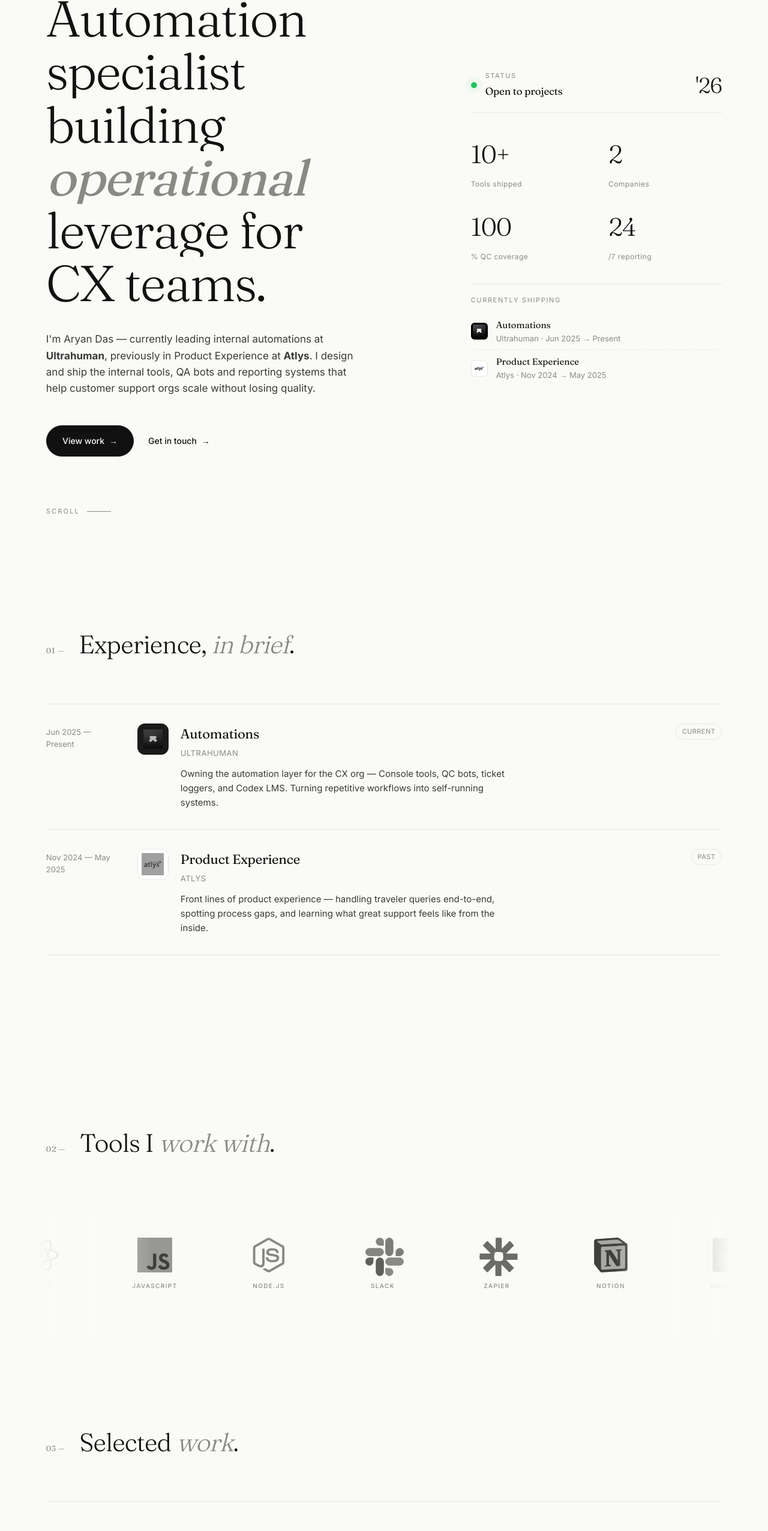
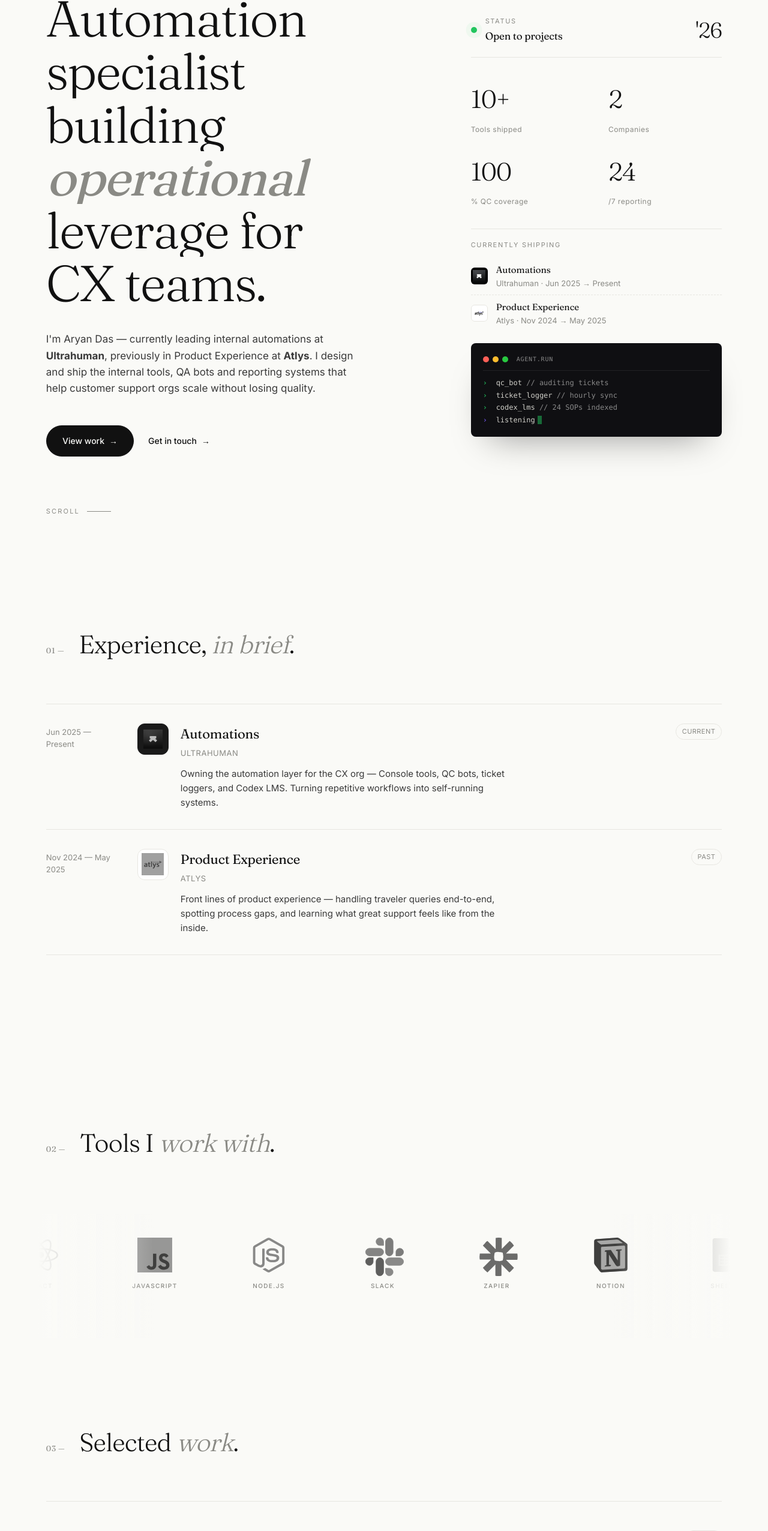
Before and after one commit to Aryandas2002/Aryan-Portfolio, a React (Vite) app: page / in a window 1280 px wide. Shown: the part 220-2772 px from the top of the page at 60% size. Built offline with nearby package versions, Linux system fonts and the light colour scheme.

Commit message:
Center footer copyright, remove Book a call, add agentic touches (terminal card + live status badges)

```diff
--- a/src/App.jsx
+++ b/src/App.jsx
@@ -37,6 +37,7 @@ const PROJECTS = [
     sub: 'CRM platform',
     body: 'Internal ticket-handling CRM purpose-built for the CX team. Centralized data metrics, agent workflows and member context in one calm console.',
     tags: ['CRM', 'Data Metrics', 'CX Ops'],
+    status: 'live',
   },
   {
     n: '02',
@@ -44,6 +45,7 @@ const PROJECTS = [
     sub: 'ticket auditing',
     body: 'Automated quality-control bot auditing tickets at scale — flagging tone, SLA breaches and resolution quality so QA stops sampling and starts improving.',
     tags: ['Automation', 'QA', 'LLM'],
+    status: 'running',
   },
   {
     n: '03',
@@ -51,6 +53,7 @@ const PROJECTS = [
     sub: 'hourly & daily',
     body: 'Per-agent ticket activity reported hourly and daily. Made the entire team operationally functional day-to-day with zero manual chasing of numbers.',
     tags: ['Reporting', 'Cron', 'Slack'],
+    status: 'running',
   },
   {
     n: '04',
@@ -58,6 +61,7 @@ const PROJECTS = [
     sub: 'LMS platform',
     body: 'Co-built Codex, an internal LMS housing every SOP and document in one searchable place. Added quizzes so onboarding feels like leveling up.',
     tags: ['LMS', 'SOPs', 'Gamified'],
+    status: 'live',
   },
   {
     n: '05',
@@ -65,6 +69,7 @@ const PROJECTS = [
     sub: 'visa scanning',
     body: 'Rebuilt the OCR pipeline used to scan and parse traveler visa documents at Atlys. Shipped to production with over 90% accuracy, cutting manual verification time and reducing downstream errors.',
     tags: ['OCR', 'Document AI', 'Atlys'],
+    status: 'shipped',
   },
 ];
 
@@ -264,6 +269,29 @@ export default function App() {
                 </div>
               </div>
             </div>
+
+            <div className="agent-card" aria-hidden="true">
+              <div className="top">
+                <span className="d r"></span><span className="d y"></span><span className="d g"></span>
+                <span className="title">agent.run</span>
+              </div>
+              <div className="row ok">
+                <span className="p">›</span>
+                <span className="v">qc_bot <span className="k">// auditing tickets</span></span>
+              </div>
+              <div className="row ok">
+                <span className="p">›</span>
+                <span className="v">ticket_logger <span className="k">// hourly sync</span></span>
+              </div>
+              <div className="row ok">
+                <span className="p">›</span>
+                <span className="v">codex_lms <span className="k">// 24 SOPs indexed</span></span>
+              </div>
+              <div className="row">
+                <span className="p">›</span>
+                <span className="v">listening<span className="blink"></span></span>
+              </div>
+            </div>
           </div>
         </div>
 
@@ -327,6 +355,9 @@ export default function App() {
                 <p>{p.body}</p>
               </div>
               <div className="tags">
+                <div className="status-row">
+                  <span className={`live-badge${p.status === 'shipped' ? ' archived' : ''}`}>{p.status}</span>
+                </div>
                 {p.tags.map((t) => <span key={t}>{t}</span>)}
               </div>
               <span className="arrow">→</span>
@@ -406,11 +437,6 @@ export default function App() {
             <b>Free 30-minute call.</b><br />
             No pitch, just a real conversation about your CX ops, automations or hiring.
           </div>
-          <a href="mailto:aryandaspvt@gmail.com?subject=Quick%20chat" className="book-btn">
-            <span className="dot-live"></span>
-            <span>Book a call</span>
-            <span className="arrow">→</span>
-          </a>
         </div>
       </section>
 
--- a/src/index.css
+++ b/src/index.css
@@ -653,11 +653,11 @@
   .foot-col a .ext{color:var(--muted);margin-left:4px;font-size:11px}
 
   .foot-bottom{
-    display:flex;justify-content:space-between;align-items:center;flex-wrap:wrap;gap:12px;
+    display:flex;justify-content:center;align-items:center;flex-wrap:wrap;gap:20px;
     padding-top:24px;border-top:1px solid var(--line);
-    font-size:12px;color:var(--muted);
+    font-size:12px;color:var(--muted);text-align:center;
   }
-  .foot-bottom .meta{display:flex;gap:18px;flex-wrap:wrap}
+  .foot-bottom .meta{display:flex;gap:20px;flex-wrap:wrap;justify-content:center}
   .foot-bottom .meta .live{
     display:inline-flex;align-items:center;gap:8px;
   }
@@ -697,6 +697,67 @@
 
   /* Tools wrap subtle gradient pulse */
   .tools-wrap::before,.tools-wrap::after{transition:opacity .5s}
+
+  /* ============================== */
+  /* Agentic touches                */
+  /* ============================== */
+
+  /* Live status badge — used on projects */
+  .live-badge{
+    display:inline-flex;align-items:center;gap:6px;
+    font-size:10px;letter-spacing:.18em;text-transform:uppercase;
+    color:var(--muted);font-weight:500;font-family:'Inter',sans-serif;
+    padding:3px 9px;border:1px solid var(--line);border-radius:999px;
+    background:#fff;
+  }
+  .live-badge::before{
+    content:'';width:6px;height:6px;border-radius:50%;background:#22c55e;
+    box-shadow:0 0 0 0 rgba(34,197,94,.55);
+    animation:pulseDot 2s infinite;
+  }
+  .live-badge.archived{color:var(--muted)}
+  .live-badge.archived::before{background:#94a3b8;animation:none;box-shadow:none}
+
+  /* Terminal/agent card — sits in hero right column */
+  .agent-card{
+    font-family:'JetBrains Mono','SF Mono','Menlo',monospace;
+    background:#0f0f12;color:#e7e6e1;border-radius:8px;
+    padding:18px 20px;font-size:12px;line-height:1.7;
+    box-shadow:0 30px 60px -30px rgba(0,0,0,.4);
+    animation:fadeUp 1s ease 1.9s both;
+    position:relative;overflow:hidden;
+  }
+  .agent-card .top{
+    display:flex;align-items:center;gap:6px;padding-bottom:10px;
+    border-bottom:1px solid rgba(255,255,255,.08);margin-bottom:10px;
+  }
+  .agent-card .top .d{width:10px;height:10px;border-radius:50%}
+  .agent-card .top .d.r{background:#ff5f57}
+  .agent-card .top .d.y{background:#febc2e}
+  .agent-card .top .d.g{background:#28c840}
+  .agent-card .top .title{
+    margin-left:8px;font-size:10px;color:#888;letter-spacing:.08em;text-transform:uppercase;
+  }
+  .agent-card .row{display:flex;gap:8px}
+  .agent-card .row .p{color:#7c5cff;width:14px;flex-shrink:0}
+  .agent-card .row.ok .p{color:#22c55e}
+  .agent-card .row .v{color:#cfcec8}
+  .agent-card .row .k{color:#888}
+  .agent-card .blink{display:inline-block;width:7px;height:14px;background:#22c55e;
+    margin-left:4px;vertical-align:middle;animation:blink 1.1s steps(2,end) infinite}
+  @keyframes blink{50%{opacity:0}}
+
+  /* Project entry: shipped badge in tags column */
+  .project .tags{align-items:flex-end;justify-content:flex-start}
+  .project .status-row{margin-bottom:8px}
+
+  /* Hero typing cursor at end of h1 */
+  .hero h1 .cursor{
+    display:inline-block;width:8px;height:.85em;background:var(--ink);
+    margin-left:8px;vertical-align:-4px;animation:blink 1.05s steps(2,end) infinite;
+    opacity:0;animation-delay:1.5s;animation-fill-mode:forwards;
+  }
+  .hero h1 .cursor.on{opacity:1}
 
   /* Hero right column — Available card + current focus, borderless */
   .available-card{
```
